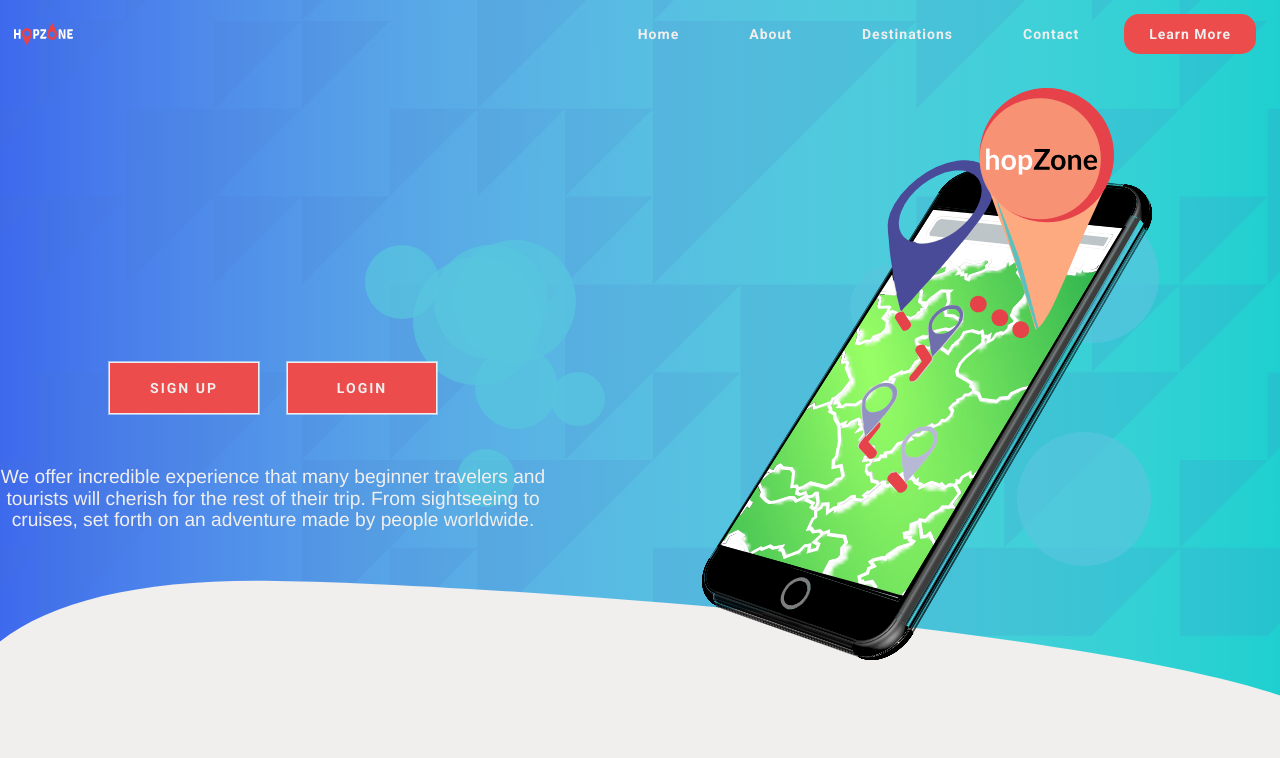
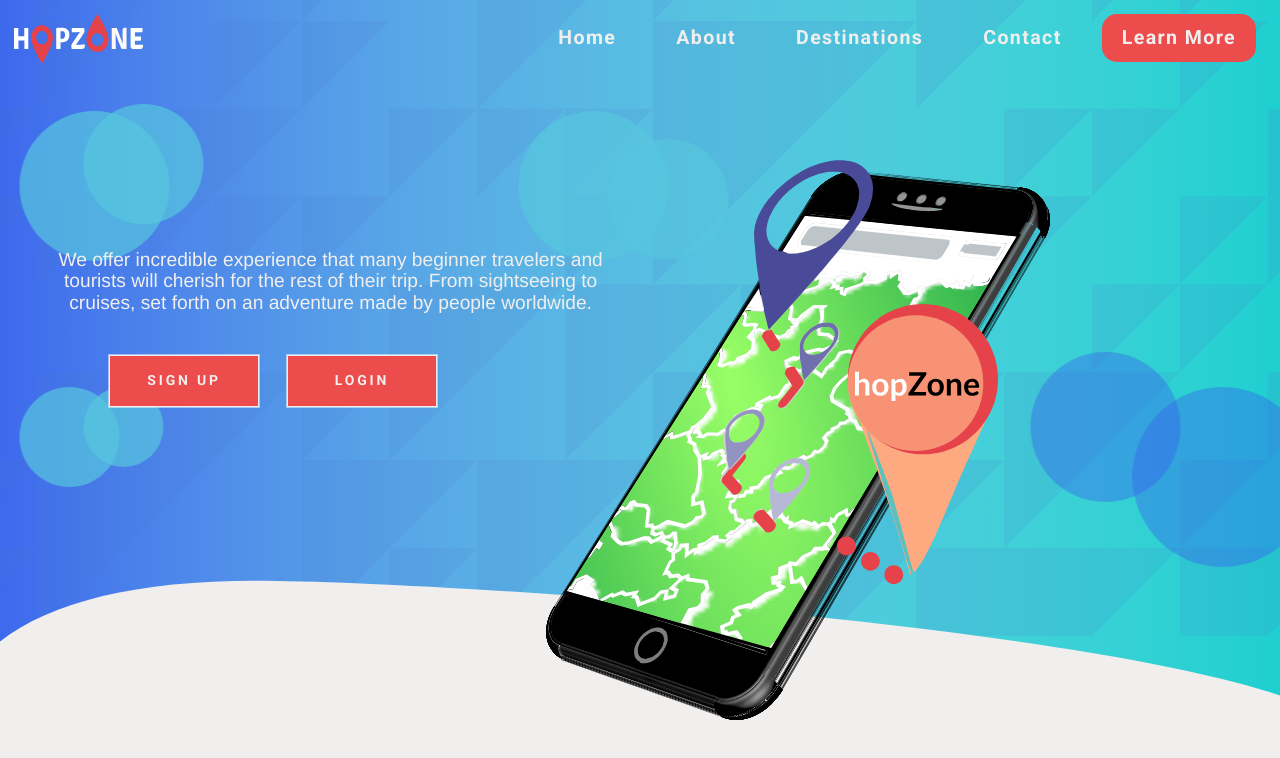
Before and after one commit to NIT-PMF/hopZone, a React (Create React App) app in the folder ClientApp/: page / in a window 1280 px wide. Shown: the top 758 px of the page. Built offline with nearby package versions, Linux system fonts and the light colour scheme.

Commit message:
KrugoviMove

```diff
--- a/ClientApp/src/App.js
+++ b/ClientApp/src/App.js
@@ -14,6 +14,7 @@ const App = () => {
                     <Route path="/" exact component={Homepage} />
                     <Route path="/About" component={About} />
                 </Switch>
+
             </div>
         </Router>
     )
--- a/ClientApp/src/components/HomepageHeader/HomePageHeader.js
+++ b/ClientApp/src/components/HomepageHeader/HomePageHeader.js
@@ -11,15 +11,38 @@ const HomepageHeader = () => {
     const circleDesign = () => {
         let circleArray = [];
 
-        for (let i = 0; i < 10; i++) {
-            let randomTop = Math.floor((Math.random() * 300) + 100)
-            let randomRight = Math.floor((Math.random() * (window.innerWidth - 100)) + 100)
+        let circle1Top = 0;
+        let circle1Right = window.innerWidth/1.2;
         circleArray.push({
-                top: randomTop,
-                right: randomRight,
-                radius: Math.floor(Math.random() * 100 + 50)
-            })
-        }
+            top: circle1Top,
+            right: circle1Right,
+            radius: 200
+        });
+        let circle2Top = window.innerHeight/15;
+        let circle2Right = window.innerWidth /1.29;
+        circleArray.push({
+            top: circle2Top,
+            right: circle2Right,
+            radius: 100
+        });
+
+        let circle3Top = 0;
+        let circle3Right = window.innerWidth / 1.2;
+        circleArray.push({
+            top: circle1Top,
+            right: circle1Right,
+            radius: 200
+        });
+        let circle4Top = window.innerHeight / 15;
+        let circle4Right = window.innerWidth / 1.29;
+        circleArray.push({
+            top: circle2Top,
+            right: circle2Right,
+            radius: 100
+        });
+
+
+
 
         return circleArray
     }
@@ -33,19 +56,36 @@ const HomepageHeader = () => {
                 <Row noGutters>
                     <Col>
                         <span className="circles">
-                            {circleDesign().map(circle => <CircleComponent top={circle.top} right={circle.right} radius={circle.radius} />)}
+                            <div className="circle">
+                            </div>
+                            <div className="circle2">
+                            </div>
+                            <div className="circle3">
+                            </div>
+                            <div className="circle4">
+                            </div>
+                            <div className="circle-mob">
+                            </div>
+                            <div className="circle-mob2">
+                            </div>
+                            <div className="circle-text">
+                            </div>
+                            <div className="circle-text2">
+                            </div>
+
                         </span>
-
-                    <div className="main-header-buttons">
-                            <ButtonPrimary> Sign Up </ButtonPrimary>
-                            <ButtonPrimary> Login </ButtonPrimary>
-                    </div>
-                    <Col sm={{ size: 'auto'}}>
+                        <Col sm={{ size: 'auto' }}>
                             <h1 className="main-header-text">
                                 We offer incredible experience that many beginner travelers
                                 and tourists will cherish for the rest of their trip.
                                 From sightseeing to cruises, set forth on an adventure made by people worldwide.
             </h1>
+                        </Col>
+                        <Col>
+                        <div className="main-header-buttons">
+                            <ButtonPrimary> Sign Up </ButtonPrimary>
+                            <ButtonPrimary> Login </ButtonPrimary>
+                            </div>
                         </Col>
                     </Col>
                 </Row>
--- a/ClientApp/src/components/HomepageHeader/index.css
+++ b/ClientApp/src/components/HomepageHeader/index.css
@@ -1,4 +1,4 @@
-body {
+﻿body {
     overflow: hidden;
     min-height: 100vh;
 }
@@ -17,17 +17,17 @@ body {
 .phone-image {
     position: absolute;
     top: 20%;
-    right: 10%;
+    right: 18%;
     z-index: 2;
-    height: 500px;
+    height: 70%;
 }
 
 .map-pin-image {
     position: absolute;
-    top: 11%;
-    right: 13%;
+    top: 38%;
+    right: 22%;
     z-index: 3;
-    height: 250px;
+    height: 35%;
 }
 
 .header-main {
@@ -35,6 +35,7 @@ body {
     display: flex;
     justify-content: flex-start;
     flex-direction: row;
+
 }
 
 .noMargin {
@@ -48,7 +49,7 @@ body {
 
 .main-header-buttons {
     position: relative;
-    margin-top: 20em;
+    margin-top: 5%;
     text-align: center;
     z-index: 2;
 }
@@ -69,10 +70,147 @@ body {
 */
 .main-header-text {
     position: relative;
-    margin: 2em auto 0 auto;
+    margin-top:30%;
+    margin-left: 10%;
     color: #f1eeee;
     font-size: 1.5vw;
     width: 30em;
     text-align: center;
     z-index: 2;
 }
+
+
+
+.circle {
+    position: absolute;
+    float: left;
+    top: 10%;
+    left: 1%;
+    width: 150px;
+    height: 150px;
+    border-radius: 50%;
+    background-color: #57C6DE;
+    opacity: 0.7;
+    z-index: 1;
+    animation: example 3s infinite;
+}
+.circle2 {
+    position: absolute;
+    float: left;
+    top: 8%;
+    left: 6%;
+    width: 120px;
+    height: 120px;
+    border-radius: 50%;
+    background-color: #57C6DE;
+    opacity: 0.7;
+    z-index: 1;
+    animation: example 3s infinite;
+}
+.circle4 {
+    position: absolute;
+    float: left;
+    top: 18%;
+    left: 47%;
+    width: 120px;
+    height: 120px;
+    border-radius: 50%;
+    background-color: #57C6DE;
+    opacity: 0.7;
+    z-index: 1;
+    animation: example 3s infinite;
+}
+
+.circle3 {
+    position: absolute;
+    float: left;
+    top: 10%;
+    left: 40%;
+    width: 150px;
+    height: 150px;
+    border-radius: 50%;
+    background-color: #57C6DE;
+    opacity: 0.7;
+    z-index: 1;
+    animation: example 3s infinite;
+}
+
+
+.circle-mob {
+    position: absolute;
+    float: left;
+    top: 80%;
+    left: 80%;
+    width: 150px;
+    height: 150px;
+    border-radius: 50%;
+    background-color: #3860ED;
+    opacity: 0.4;
+    z-index: 1;
+    animation: example 3s infinite;
+}
+
+.circle-mob2 {
+    position: absolute;
+    float: left;
+    top: 90%;
+    left: 88%;
+    width: 180px;
+    height: 180px;
+    border-radius: 50%;
+    background-color: #3860ED;
+    opacity: 0.4;
+    z-index: 1;
+    animation: example 3s infinite;
+}
+
+.circle-text {
+    position: absolute;
+    float: left;
+    top: 90%;
+    left: 1%;
+    width: 100px;
+    height: 100px;
+    border-radius: 50%;
+    background-color: #57C6DE;
+    opacity: 0.7;
+    z-index: 1;
+    animation: example 3s infinite;
+}
+
+.circle-text2 {
+    position: absolute;
+    float: left;
+    top: 90%;
+    left: 6%;
+    width: 80px;
+    height: 80px;
+    border-radius: 50%;
+    background-color: #57C6DE;
+    opacity: 0.7;
+    z-index: 1;
+    animation: example 3s infinite;
+}
+
+/*Animatio*/
+@keyframes example {
+    0% {
+        -webkit-transform: translateX(0px);
+    }
+
+    25% {
+        -webkit-transform: translateX(7px)
+    }
+
+    50% {
+        -webkit-transform: translateX(0px);
+    }
+
+    75% {
+        -webkit-transform: translateX(7px)
+    }
+
+    100% {
+        -webkit-transform: translateX(0px);
+    }
+}
--- a/ClientApp/src/components/Logo/Logo.js
+++ b/ClientApp/src/components/Logo/Logo.js
@@ -4,7 +4,7 @@ import logo from '../../assets/images/logoHopzone2.svg';
 const Logo = (props) => {
     return (
         <span>
-            <img width={props.width} src={logo} alt="hopzone logo" />
+            <img width={props.width} src={logo} alt="hopzone logo" width="25%" height="10%" />
         </span>
 
         )
--- a/ClientApp/src/components/Navbar/Navbar.js
+++ b/ClientApp/src/components/Navbar/Navbar.js
@@ -1,6 +1,7 @@
 import './index.css';
 import Logo from '../Logo/Logo';
 import LinkNavbar from '../LinkNavbar/LinkNavbar';
+import logo from '../../assets/images/logoHopzone.svg';
 import React from 'react';
 
 const Navbar = () => {
--- a/ClientApp/src/components/Navbar/index.css
+++ b/ClientApp/src/components/Navbar/index.css
@@ -1,7 +1,9 @@
 @import url('https://fonts.googleapis.com/css2?family=Roboto:wght@400;700&display=swap');
+
 html, body {
     margin: 0;
     padding: 0;
+    font-size: 0.37cm;
 }
 
 .navigation-component {
@@ -25,16 +27,16 @@ html, body {
     font-weight: bold;
     color: #f1eeee;
     letter-spacing: .1rem;
-    font-size: 1.4rem;
-    padding: 10px 25px;
+
+    padding: 10px 20px;
     margin: 0 10px;
 }
 
-.nav-item:hover {
-    background-color: #f1eeee;
-    color: #000000;
-    border-radius: 15px;
-}
+    .nav-item:hover {
+        background-color: #f1eeee;
+        color: #000000;
+        border-radius: 15px;
+    }
 
 .nav-primary {
     font-weight: bold;
```
Lines whose indentation alone changed are shown as unchanged.
